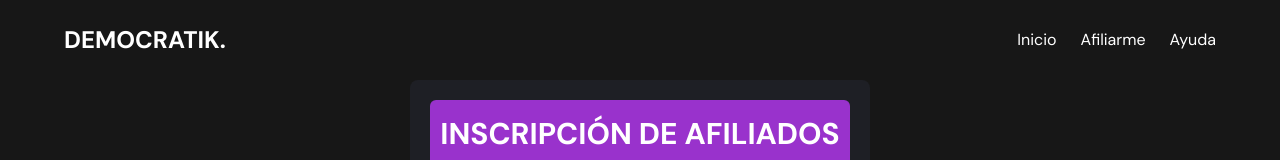
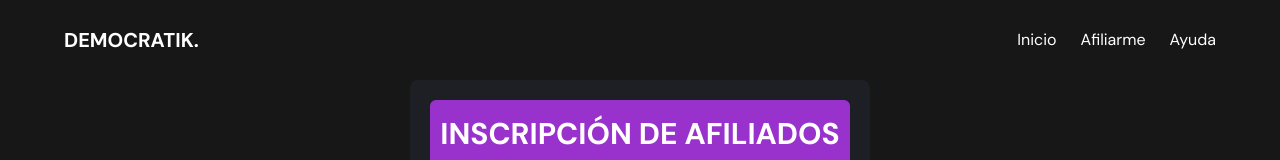
Before and after one commit to Beche10/08-frontUL, a React (Vite) app: page /afiliarme in a window 1280 px wide. Shown: the top 160 px of the page. Built offline with nearby package versions, Linux system fonts and the light colour scheme.

Commit message:
Resize texto logo

```diff
--- a/src/components/Form.jsx
+++ b/src/components/Form.jsx
@@ -143,7 +143,7 @@ export const Form = () => {
         <header>
           <nav className="flex h-20 items-center justify-between">
             <RouterLink
-              className="w-1/2 max-w-[280px] text-2xl font-bold uppercase"
+              className="w-1/2 max-w-[280px] text-xl font-bold uppercase"
               to="/"
             >
               DEMOCRATIK.
```
